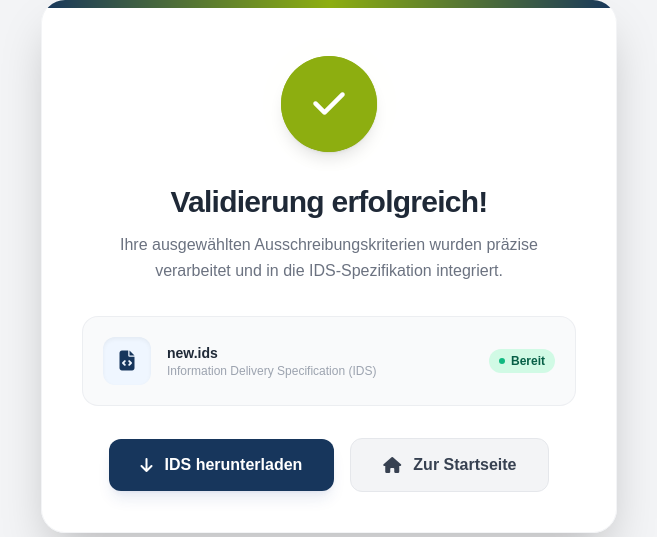
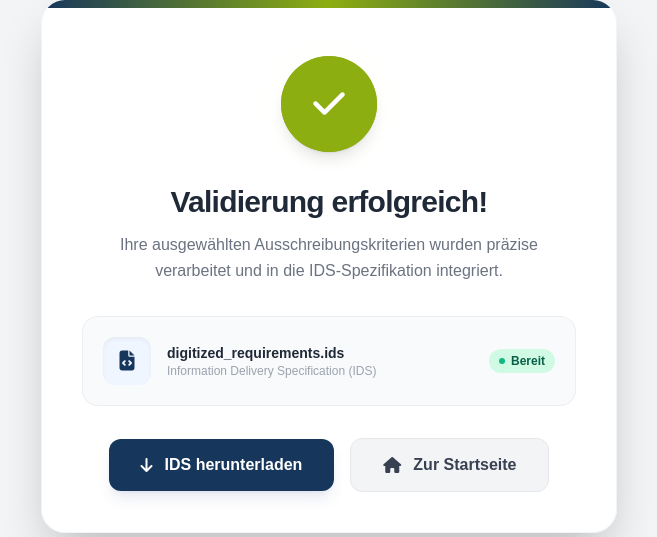
Before and after one commit to ninakraut/hackathon2025, a Flask app: page /submit in a window 1280 px wide. Shown: the part 134-671 px from the top of the page, without its empty margins (311-968 px from the left). Run offline with Flask 3, Linux system fonts and the light colour scheme; some libraries are stand-ins or nearby versions.

Commit message:
Small frontend bugfixes

```diff
--- a/templates/index.html
+++ b/templates/index.html
@@ -38,9 +38,9 @@
 <div class="bg-white rounded-2xl container-shadow p-8 w-full max-w-2xl">
     <div class="flex justify-center mb-8 items-center">
         <!-- BIM Deutschland Logo als Platzhalter -->
-        <img src="{{ url_for('static', filename=" Logo_IIB.png") }}" alt="Informatik im Bauwesen Logo"
+        <img src="{{ url_for('static', filename="Logo_IIB.png") }}" alt="Informatik im Bauwesen Logo"
             class="max-h-14 mr-5">
-        <img src="{{ url_for('static', filename=" Logo_RUB.jpg") }}" alt="Ruhr-Uni Bochum Logo" class="max-h-12">
+        <img src="{{ url_for('static', filename="Logo_RUB.jpg") }}" alt="Ruhr-Uni Bochum Logo" class="max-h-12">
     </div>
     <h1 class="text-3xl font-bold text-gray-800 text-center mb-2">Ausschreibungskriterien validieren</h1>
     <p class="text-gray-500 text-center mb-8">Wählen Sie Kriterien aus den vorgegebenen Bereichen aus, um Ihre AIA zu
--- a/templates/result.html
+++ b/templates/result.html
@@ -7,8 +7,6 @@
 <!-- Font Awesome for modern icons -->
 <link rel="stylesheet" href="https://cdnjs.cloudflare.com/ajax/libs/font-awesome/6.5.2/css/all.min.css"
     crossorigin="anonymous" referrerpolicy="no-referrer" />
-<!-- Google Font Outfit for premium look -->
-<link href="https://fonts.googleapis.com/css2?family=Outfit:wght@300;400;600;700&display=swap" rel="stylesheet">
 
 <style>
     body {
@@ -167,7 +165,7 @@
             <i class="fas fa-file-code"></i>
         </div>
         <div class="flex-1">
-            <h3 class="text-sm font-semibold text-gray-800">new.ids</h3>
+            <h3 class="text-sm font-semibold text-gray-800">digitized_requirements.ids</h3>
             <p class="text-xs text-gray-400">Information Delivery Specification (IDS)</p>
         </div>
         <span
```
